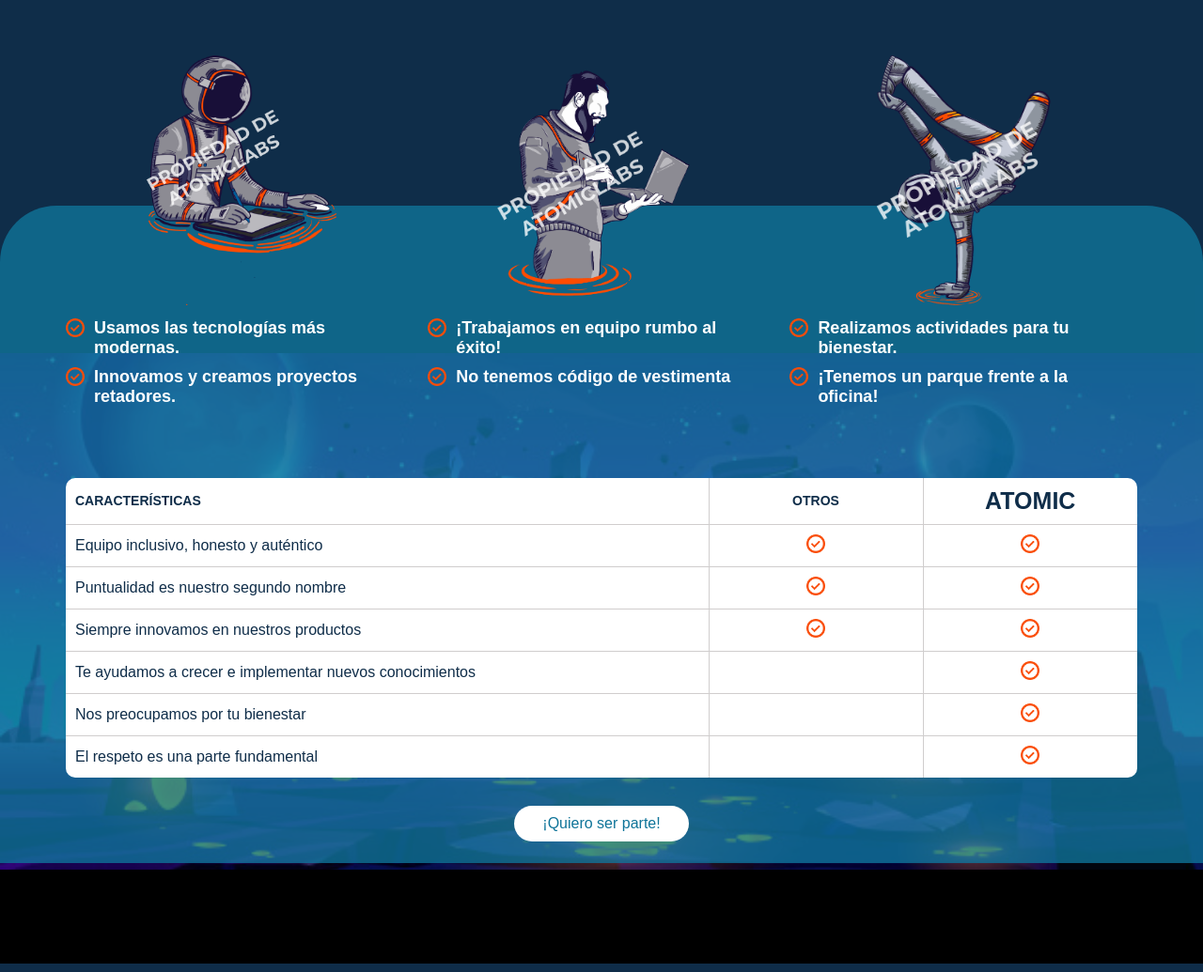
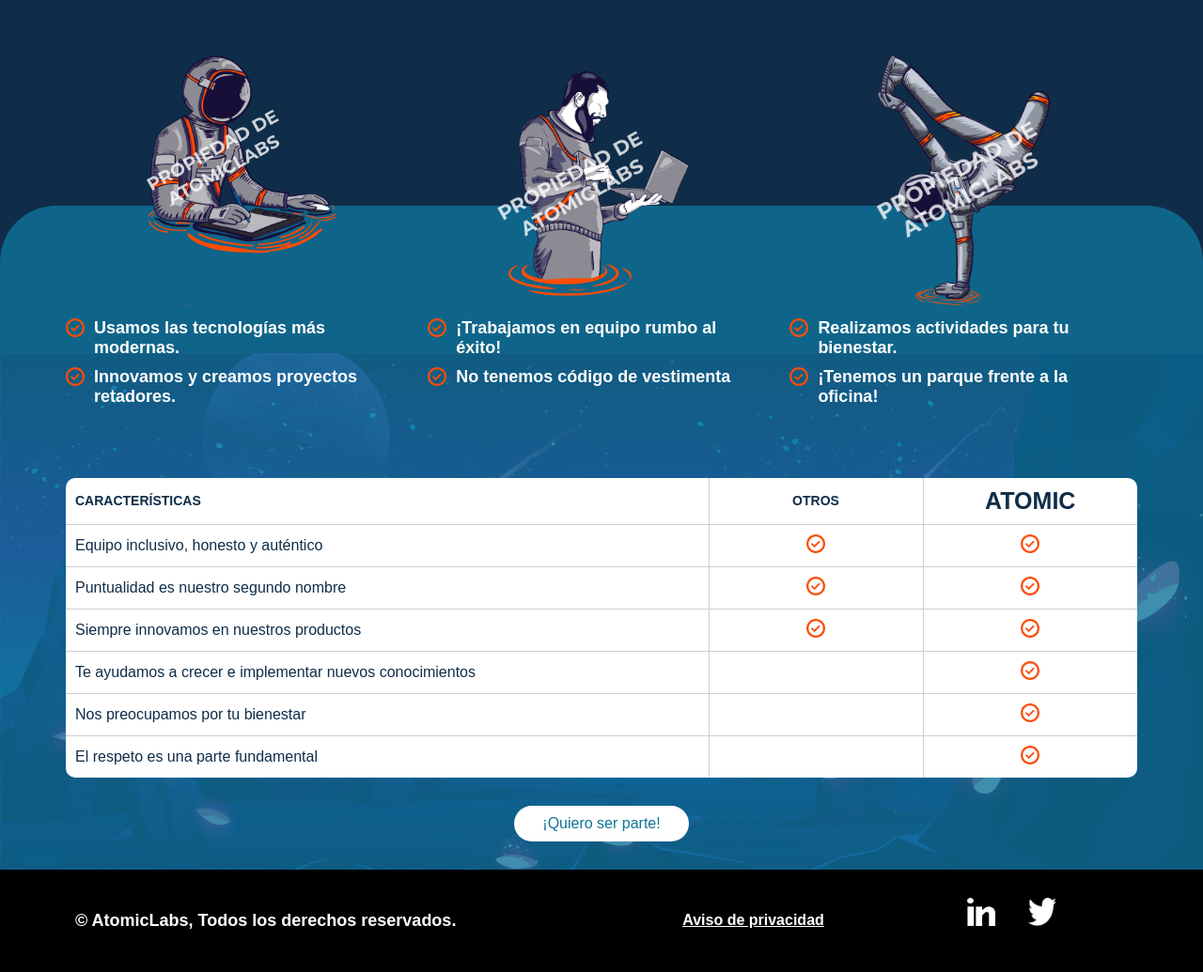
Before and after one commit to 0ctavioIbanez/atomiclabs, a PHP site: page / in a window 1280 px wide. Shown: the part 2560-3595 px from the top of the page at 94% size. Run offline with PHP 8.4, Linux system fonts and the light colour scheme.

Commit message:
Index terminado

```diff
--- a/css/style.css
+++ b/css/style.css
@@ -104,7 +104,7 @@ p{
 .navbar-container{
   width: 100%;
   height: 8rem;
-  position: fixed;
+  position: absolute;
   top: 0;
   left: 0;
 }
@@ -340,13 +340,12 @@ p{
 }
 .about-char{
   width: 100%;
-  min-height: 70rem;
+  min-height: 75rem;
   background-color: rgba(15, 116, 153, 0.8);
   border-radius: 6rem 6rem 0 0;
   position: absolute;
   top: -23rem;
   z-index: 0;
-  /* background: url(../assets/img/bgd/footer.jpg); */
 }
 
 /*Table advantages head*/
@@ -421,9 +420,12 @@ p{
  =============================================================================== */
 footer{
   width: 100%;
-  height: 10rem;
+  min-height: 10rem;
   background-color: black;
   position: relative;
+  font-size: 1.6rem;
+  font-weight: 900;
+  padding-top: 3rem;
 }
 .planet-image{
   position: absolute;
@@ -431,3 +433,54 @@ footer{
   width: 100%;
   top: -55rem;
 }
+
+footer > .flex > div{
+  width: 100%;
+  padding: 0 1rem;
+  margin-bottom: 3rem;
+}
+
+.privacity-social{
+  justify-content: space-around;
+  flex-direction: column;
+  text-align: right;
+  order: 1;
+}
+footer > .flex > div:nth-child(1){
+  order: 2;
+}
+
+.social{
+  order: 1;
+  margin-bottom: 1.5rem;
+}
+.privacity{
+  color: white;
+  text-decoration: underline;
+  order: 2;
+}
+
+.social a img{
+  width: 3rem;
+  height: 3rem;
+  margin-right: 3rem;
+}
+.social a:last-of-type img{
+  margin-right: 0;
+}
+
+@media only screen and (min-width: 76.8rem){
+  footer > .flex > div{
+    width: 50%;
+  }
+  footer > .flex > div:nth-child(1){
+    order: 1;
+  }
+  .privacity-social{
+    order: 2;
+    flex-direction: row;
+  }
+  .social{
+    order: 2;
+  }
+}
--- a/index.html
+++ b/index.html
@@ -179,33 +179,33 @@
           <tbody>
             <tr>
               <td>Equipo inclusivo, honesto y auténtico</td>
-              <td><img src="../assets/img/icons/ic_check_tiny.png" alt=""> </td>
-              <td><img src="../assets/img/icons/ic_check_tiny.png" alt=""> </td>
+              <td><img src="./assets/img/icons/ic_check_tiny.png" alt=""> </td>
+              <td><img src="./assets/img/icons/ic_check_tiny.png" alt=""> </td>
             </tr>
             <tr>
               <td>Puntualidad es nuestro segundo nombre</td>
-              <td><img src="../assets/img/icons/ic_check_tiny.png" alt=""> </td>
-              <td><img src="../assets/img/icons/ic_check_tiny.png" alt=""> </td>
+              <td><img src="./assets/img/icons/ic_check_tiny.png" alt=""> </td>
+              <td><img src="./assets/img/icons/ic_check_tiny.png" alt=""> </td>
             </tr>
             <tr>
               <td>Siempre innovamos en nuestros productos</td>
-              <td><img src="../assets/img/icons/ic_check_tiny.png" alt=""> </td>
-              <td><img src="../assets/img/icons/ic_check_tiny.png" alt=""> </td>
+              <td><img src="./assets/img/icons/ic_check_tiny.png" alt=""> </td>
+              <td><img src="./assets/img/icons/ic_check_tiny.png" alt=""> </td>
             </tr>
             <tr>
               <td>Te ayudamos a crecer e implementar nuevos conocimientos</td>
               <td></td>
-              <td><img src="../assets/img/icons/ic_check_tiny.png" alt=""> </td>
+              <td><img src="./assets/img/icons/ic_check_tiny.png" alt=""> </td>
             </tr>
             <tr>
               <td>Nos preocupamos por tu bienestar</td>
               <td></td>
-              <td><img src="../assets/img/icons/ic_check_tiny.png" alt=""> </td>
+              <td><img src="./assets/img/icons/ic_check_tiny.png" alt=""> </td>
             </tr>
             <tr>
               <td>El respeto es una parte fundamental</td>
               <td></td>
-              <td><img src="../assets/img/icons/ic_check_tiny.png" alt=""> </td>
+              <td><img src="./assets/img/icons/ic_check_tiny.png" alt=""> </td>
             </tr>
           </tbody>
         </table>
@@ -220,6 +220,19 @@
       <div class="planet-image">
         <img src="./assets/img/bgd/footer.jpg" alt="">
       </div>
+      <div class="flex container">
+        <div class="">
+          <p>&copy AtomicLabs, Todos los derechos reservados.</p>
+        </div>
+
+        <div class="flex privacity-social">
+          <a href="" class="privacity">Aviso de privacidad</a>
+          <div class="social">
+            <a target="_blank" href="https://www.linkedin.com/organization-guest/company/atomic-mexico"><img src="./assets/img/icons/linkedin.png" alt=""></a>
+            <a target="_blank" href="https://twitter.com/atomicmexico?lang=es"><img src="./assets/img/icons/twitter.png" alt=""></a>
+          </div>
+        </div>
+      </div>
     </footer>
 
   </body>
```
Also changed, not shown: assets/img/bgd/footer.jpg.
